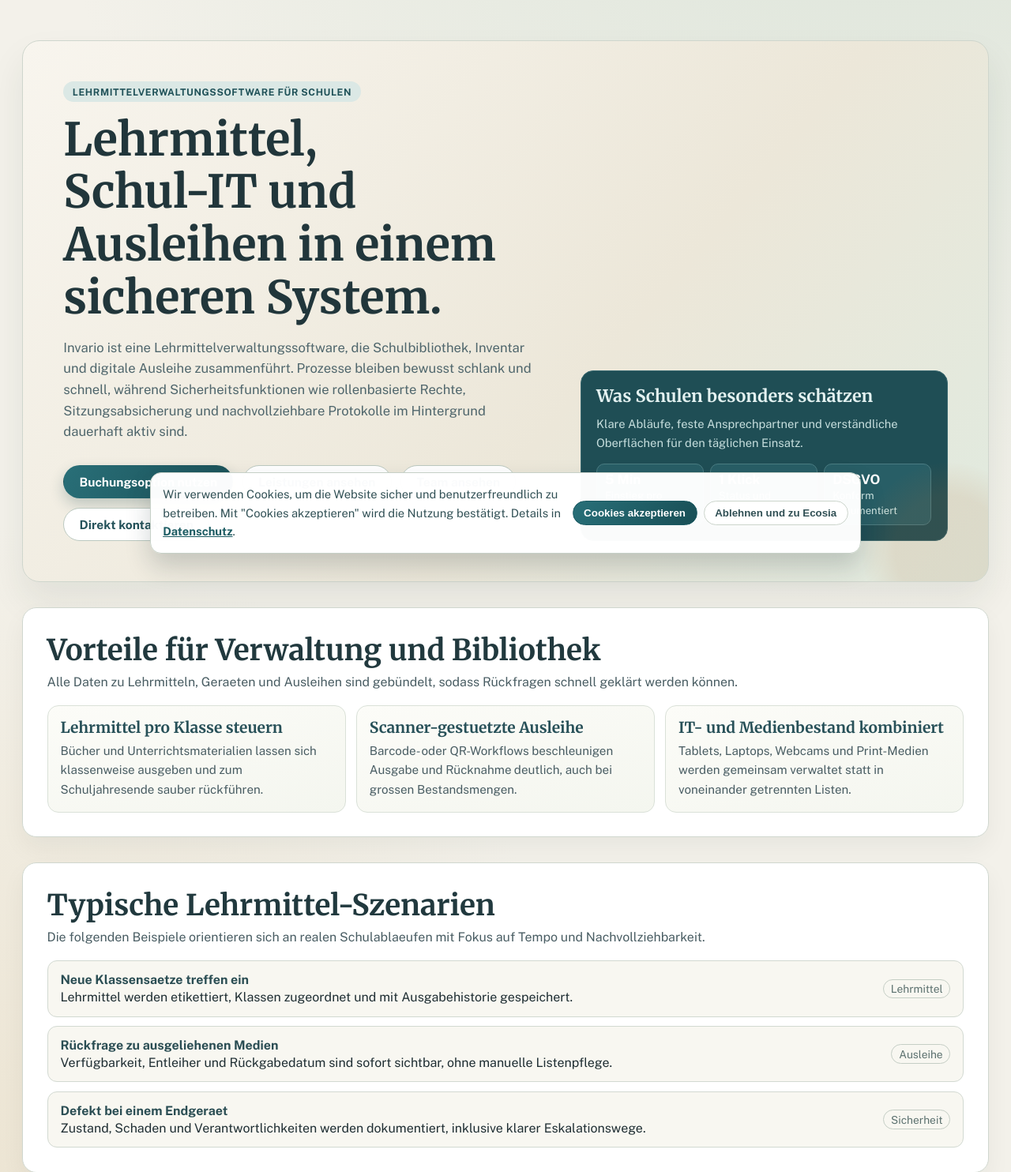
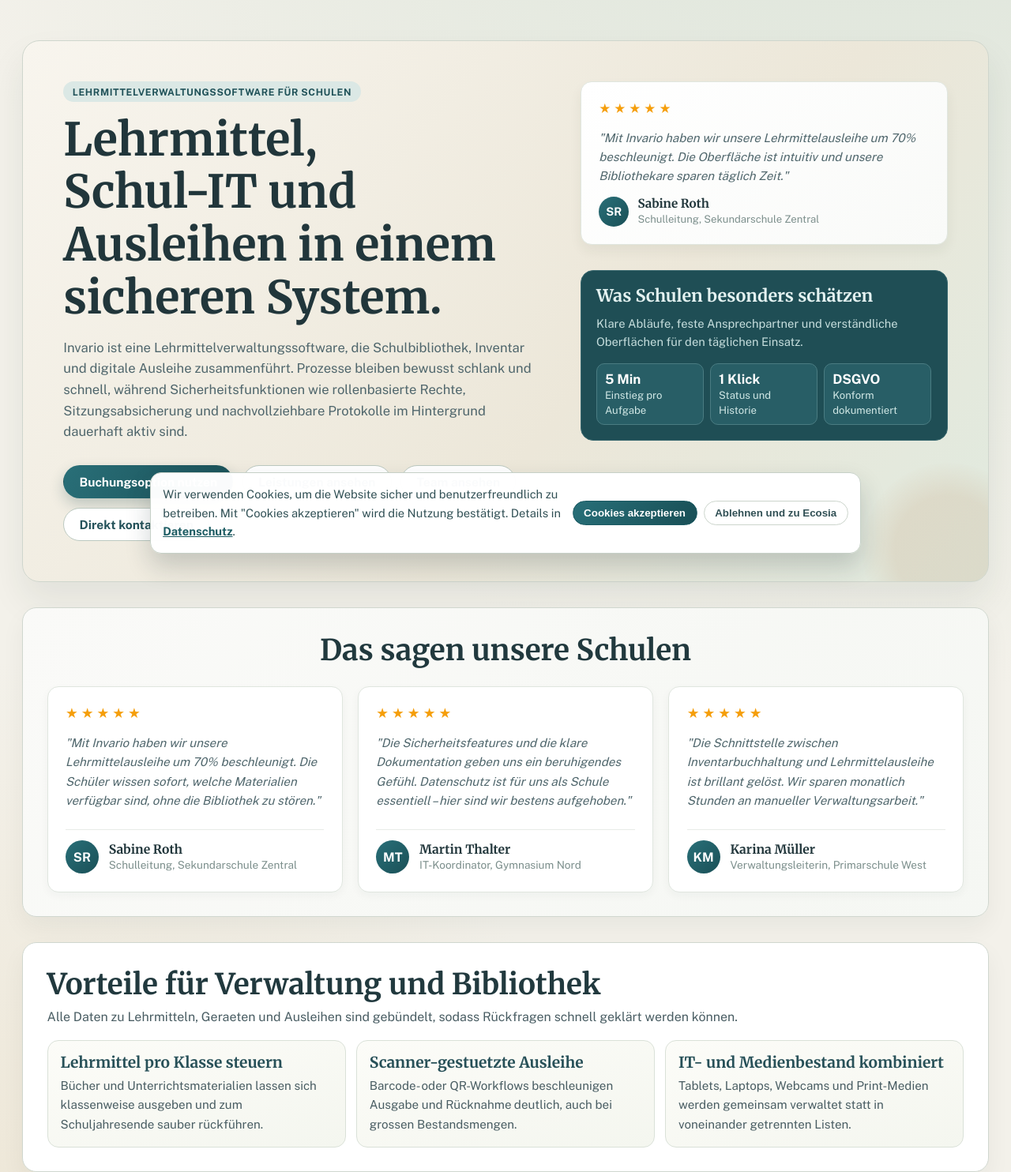
Before and after one commit to AIIrondev/Key-service-Server, a Flask app: page / in a window 1280 px wide. Shown: the part 83-1567 px from the top of the page at 79% size. Run offline with Flask 3, Linux system fonts and the light colour scheme; some libraries are stand-ins or nearby versions.

Commit message:
Add testimonials section with styling and layout enhancements

```diff
--- a/Website/templates/main.html
+++ b/Website/templates/main.html
@@ -17,6 +17,12 @@
 		position: relative;
 		overflow: hidden;
 		box-shadow: 0 24px 46px rgba(28, 45, 41, 0.08);
+	}
+
+	.hero-right {
+		display: flex;
+		flex-direction: column;
+		gap: 1rem;
 	}
 
 	.hero::after {
@@ -93,8 +99,66 @@
 		border-color: #bcc9c0;
 	}
 
+	.hero-testimonial {
+		background: linear-gradient(135deg, #ffffff 0%, #f9faf8 100%);
+		border: 1px solid #e0e6df;
+		border-radius: 14px;
+		padding: 1.4rem;
+		box-shadow: 0 8px 16px rgba(28, 45, 41, 0.06);
+		margin-bottom: 1rem;
+	}
+
+	.hero-testimonial .stars {
+		display: flex;
+		gap: 0.25rem;
+		font-size: 1.05rem;
+		margin-bottom: 0.8rem;
+	}
+
+	.hero-testimonial .stars .star {
+		color: #f59e0b;
+	}
+
+	.hero-testimonial .quote {
+		font-size: clamp(0.95rem, 1.05vw, 1.08rem);
+		color: #4f666c;
+		line-height: 1.6;
+		font-style: italic;
+		margin-bottom: 0.8rem;
+	}
+
+	.hero-testimonial .author {
+		display: flex;
+		align-items: center;
+		gap: 0.7rem;
+	}
+
+	.hero-testimonial .avatar {
+		width: 38px;
+		height: 38px;
+		border-radius: 50%;
+		background: linear-gradient(135deg, #296f78 0%, #1a5057 100%);
+		color: #ffffff;
+		display: flex;
+		align-items: center;
+		justify-content: center;
+		font-weight: 700;
+		font-size: 0.9rem;
+	}
+
+	.hero-testimonial .info h4 {
+		margin: 0;
+		font-size: 0.95rem;
+		color: #21363b;
+		font-weight: 700;
+	}
+
+	.hero-testimonial .info span {
+		font-size: 0.82rem;
+		color: #7c8f8c;
+	}
+
 	.hero-card {
-		align-self: end;
 		background: #1f4e55;
 		color: #e4f2f1;
 		border-radius: 16px;
@@ -270,6 +334,99 @@
 	}
 
 
+	.testimonials {
+		margin-top: 2rem;
+		padding: 1.9rem;
+		border-radius: 18px;
+		border: 1px solid #d0d7cf;
+		background: linear-gradient(135deg, #fafaf8 0%, #f5f7f3 100%);
+		box-shadow: 0 14px 30px rgba(28, 45, 41, 0.05);
+		animation: rise 680ms ease both;
+		animation-delay: 50ms;
+	}
+
+	.testimonials h2 {
+		font-size: clamp(1.45rem, 3vw, 2.3rem);
+		margin-bottom: 1.5rem;
+		color: #21393e;
+		text-align: center;
+	}
+
+	.testimonials-grid {
+		display: grid;
+		grid-template-columns: repeat(3, minmax(0, 1fr));
+		gap: 1.2rem;
+	}
+
+	.testimonial-card {
+		padding: 1.4rem;
+		border-radius: 14px;
+		border: 1px solid #e0e6df;
+		background: #ffffff;
+		box-shadow: 0 4px 12px rgba(28, 45, 41, 0.04);
+		transition: transform 0.3s ease, box-shadow 0.3s ease;
+		display: flex;
+		flex-direction: column;
+		gap: 1rem;
+	}
+
+	.testimonial-card:hover {
+		transform: translateY(-4px);
+		box-shadow: 0 8px 20px rgba(28, 45, 41, 0.08);
+	}
+
+	.testimonial-stars {
+		display: flex;
+		gap: 0.25rem;
+		font-size: 1.1rem;
+	}
+
+	.testimonial-stars .star {
+		color: #f59e0b;
+	}
+
+	.testimonial-text {
+		flex: 1;
+		font-size: clamp(0.95rem, 1vw, 1.02rem);
+		color: #4f666c;
+		line-height: 1.6;
+		font-style: italic;
+	}
+
+	.testimonial-author {
+		display: flex;
+		align-items: center;
+		gap: 0.8rem;
+		margin-top: 0.5rem;
+		border-top: 1px solid #e8ebe7;
+		padding-top: 0.8rem;
+	}
+
+	.testimonial-avatar {
+		width: 42px;
+		height: 42px;
+		border-radius: 50%;
+		background: linear-gradient(135deg, #296f78 0%, #1a5057 100%);
+		color: #ffffff;
+		display: flex;
+		align-items: center;
+		justify-content: center;
+		font-weight: 700;
+		font-size: 1rem;
+	}
+
+	.testimonial-info h4 {
+		margin: 0;
+		font-size: 0.98rem;
+		color: #21363b;
+		font-weight: 700;
+	}
+
+	.testimonial-info span {
+		font-size: 0.85rem;
+		color: #7c8f8c;
+	}
+
 	@keyframes rise {
 		from {
 			opacity: 0;
@@ -291,6 +448,10 @@
 			grid-template-columns: 1fr 1fr;
 		}
 
+		.testimonials-grid {
+			grid-template-columns: 1fr 1fr;
+		}
+
 		.process {
 			grid-template-columns: repeat(3, minmax(0, 1fr));
 		}
@@ -298,6 +459,10 @@
 
 	@media (max-width: 700px) {
 		.section-grid {
+			grid-template-columns: 1fr;
+		}
+
+		.testimonials-grid {
 			grid-template-columns: 1fr;
 		}
 
@@ -339,6 +504,24 @@
 			<a class="btn btn-secondary" href="{{ url_for('kontakt') }}">Direkt kontaktieren</a>
 		</div>
 	</div>
+	<div class="hero-right">
+		<div class="hero-testimonial">
+			<div class="stars">
+				<span class="star">★</span>
+				<span class="star">★</span>
+				<span class="star">★</span>
+				<span class="star">★</span>
+				<span class="star">★</span>
+			</div>
+			<p class="quote">"Mit Invario haben wir unsere Lehrmittelausleihe um 70% beschleunigt. Die Oberfläche ist intuitiv und unsere Bibliothekare sparen täglich Zeit."</p>
+			<div class="author">
+				<div class="avatar">SR</div>
+				<div class="info">
+					<h4>Sabine Roth</h4>
+					<span>Schulleitung, Sekundarschule Zentral</span>
+				</div>
+			</div>
+		</div>
 		<aside class="hero-card" aria-label="Kurzfakten für Schulen">
 			<h3>Was Schulen besonders schätzen</h3>
 			<p>Klare Abläufe, feste Ansprechpartner und verständliche Oberflächen für den täglichen Einsatz.</p>
@@ -348,6 +531,64 @@
 				<div><strong>DSGVO</strong><span>Konform dokumentiert</span></div>
 			</div>
 		</aside>
+	</div>
+</section>
+
+<section class="testimonials">
+	<h2>Das sagen unsere Schulen</h2>
+	<div class="testimonials-grid">
+		<div class="testimonial-card">
+			<div class="testimonial-stars">
+				<span class="star">★</span>
+				<span class="star">★</span>
+				<span class="star">★</span>
+				<span class="star">★</span>
+				<span class="star">★</span>
+			</div>
+			<p class="testimonial-text">"Mit Invario haben wir unsere Lehrmittelausleihe um 70% beschleunigt. Die Schüler wissen sofort, welche Materialien verfügbar sind, ohne die Bibliothek zu stören."</p>
+			<div class="testimonial-author">
+				<div class="testimonial-avatar">SR</div>
+				<div class="testimonial-info">
+					<h4>Sabine Roth</h4>
+					<span>Schulleitung, Sekundarschule Zentral</span>
+				</div>
+			</div>
+		</div>
+		<div class="testimonial-card">
+			<div class="testimonial-stars">
+				<span class="star">★</span>
+				<span class="star">★</span>
+				<span class="star">★</span>
+				<span class="star">★</span>
+				<span class="star">★</span>
+			</div>
+			<p class="testimonial-text">"Die Sicherheitsfeatures und die klare Dokumentation geben uns ein beruhigendes Gefühl. Datenschutz ist für uns als Schule essentiell – hier sind wir bestens aufgehoben."</p>
+			<div class="testimonial-author">
+				<div class="testimonial-avatar">MT</div>
+				<div class="testimonial-info">
+					<h4>Martin Thalter</h4>
+					<span>IT-Koordinator, Gymnasium Nord</span>
+				</div>
+			</div>
+		</div>
+		<div class="testimonial-card">
+			<div class="testimonial-stars">
+				<span class="star">★</span>
+				<span class="star">★</span>
+				<span class="star">★</span>
+				<span class="star">★</span>
+				<span class="star">★</span>
+			</div>
+			<p class="testimonial-text">"Die Schnittstelle zwischen Inventarbuchhaltung und Lehrmittelausleihe ist brillant gelöst. Wir sparen monatlich Stunden an manueller Verwaltungsarbeit."</p>
+			<div class="testimonial-author">
+				<div class="testimonial-avatar">KM</div>
+				<div class="testimonial-info">
+					<h4>Karina Müller</h4>
+					<span>Verwaltungsleiterin, Primarschule West</span>
+				</div>
+			</div>
+		</div>
+	</div>
 </section>
 
 <section class="section" id="nutzen" style="animation-delay: 100ms;">
```
Lines whose indentation alone changed are shown as unchanged.
